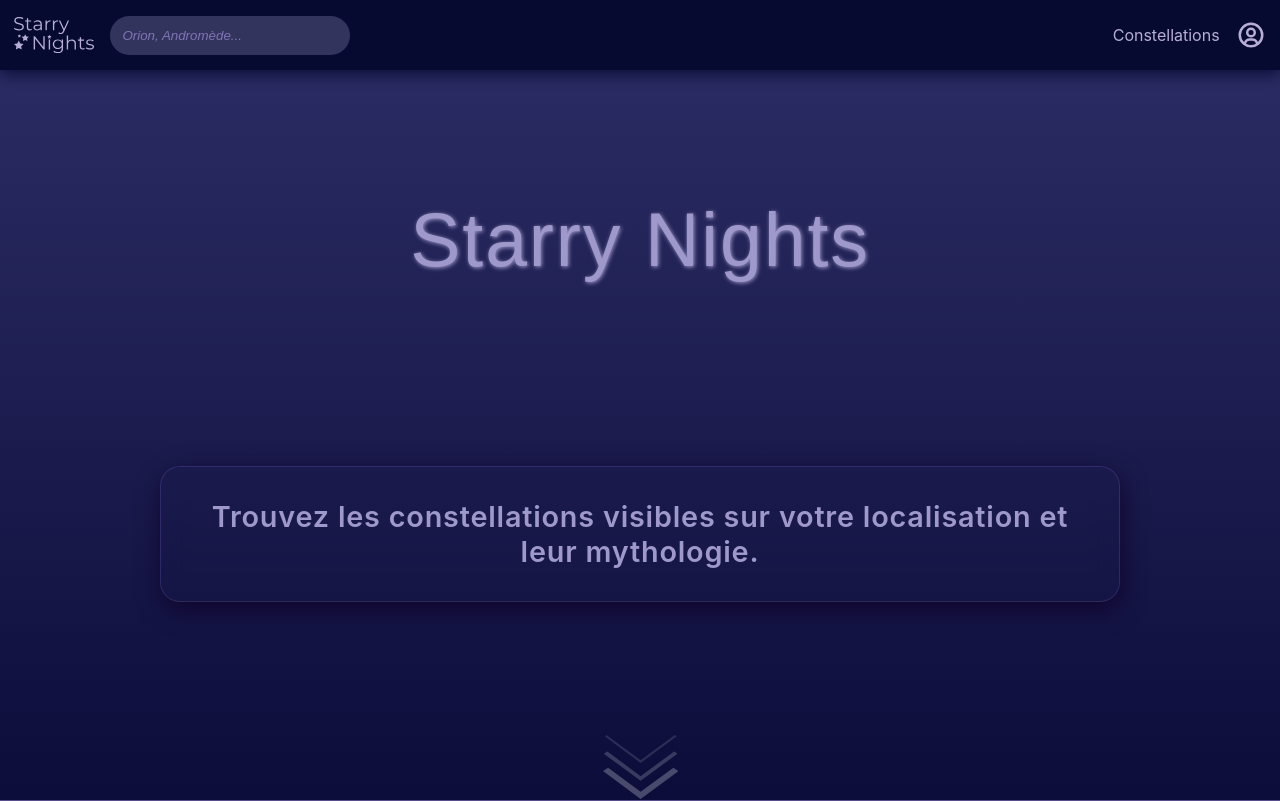
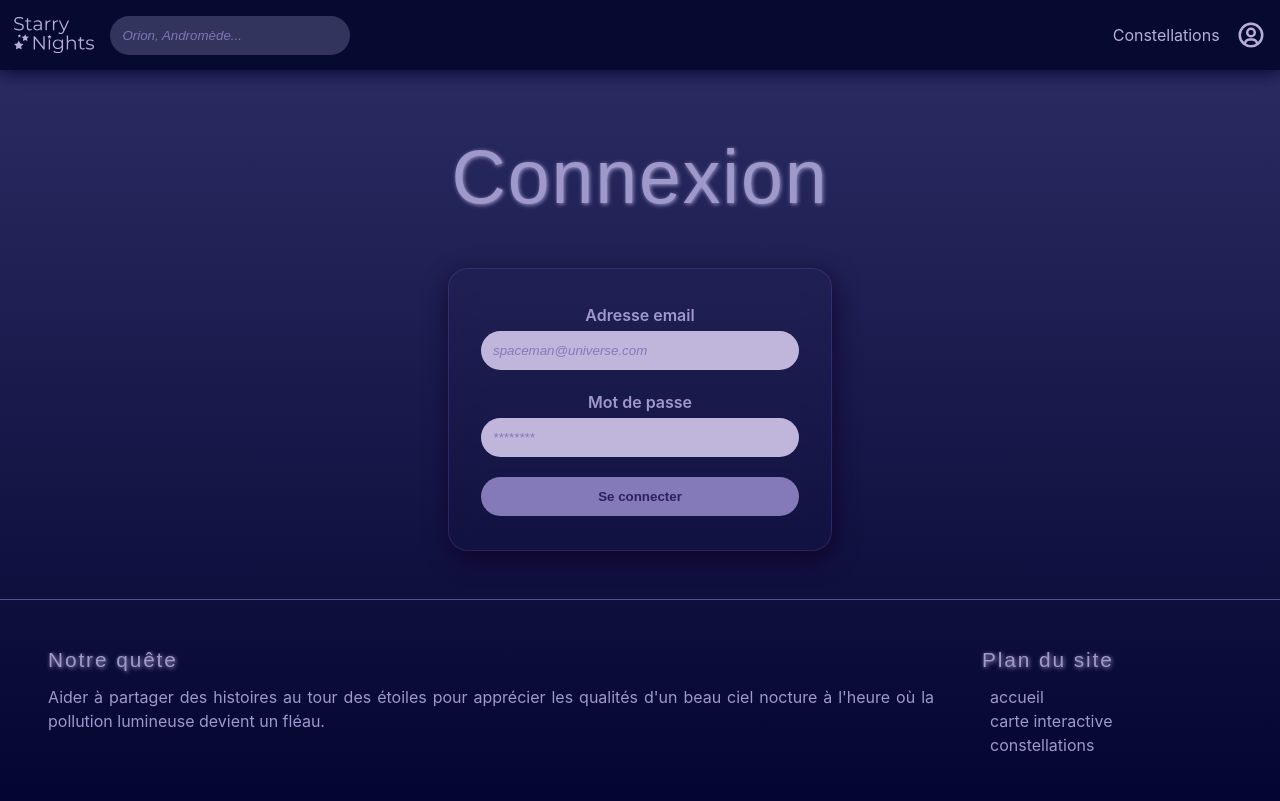
Before and after one commit to YTcorp/starry-nights-v2, a React (Create React App) app: page /login in a window 1280 px wide. Shown: the top 801 px of the page. Built offline with nearby package versions, Linux system fonts and the light colour scheme.

Commit message:
created login template

```diff
--- a/src/App.js
+++ b/src/App.js
@@ -1,12 +1,13 @@
 import Header from "./Components/organisms/Header/Header";
 import Footer from "./Components/organisms/Footer/Footer";
-import Homepage from "./Components/templates/Homepage";
+// import Homepage from "./Components/templates/Homepage";
+import Login from "./Components/templates/Login";
 
 function App() {
   return (
     <div className="App">
       <Header />
-      <Homepage />
+      <Login />
       <Footer />
     </div>
   );
--- /dev/null
+++ b/src/Components/templates/Login.js
@@ -0,0 +1,60 @@
+import React, { useState } from "react";
+import getLoginData from "../../store/features/login/getLoginData";
+
+export default function Login() {
+  const [email, setEmail] = useState("");
+  const [password, setPassword] = useState("");
+  const [errorMessage, setErrorMessage] = useState("");
+
+  const handleSubmit = (event) => {
+    event.preventDefault();
+    setErrorMessage("");
+    getLoginData(email, password);
+    console.log(getLoginData(email, password));
+  };
+
+  return (
+    <main className="Main Login">
+      <h1 className="Title Page-Title">Connexion</h1>
+
+      <form onSubmit={handleSubmit} className="Form Block Block--small">
+        {errorMessage.length > 0 && <p className="Error">{errorMessage}</p>}
+        <fieldset className="Fieldset">
+          <label className="Label" htmlFor="email">
+            Adresse email
+          </label>
+          <input
+            autocomplete="off"
+            className="Input"
+            id="email"
+            value={email}
+            onChange={({ target }) => setEmail(target.value)}
+            type="email"
+            placeholder="spaceman@universe.com"
+            required
+          />
+        </fieldset>
+
+        <fieldset className="Fieldset">
+          <label className="Label" htmlFor="password">
+            Mot de passe
+          </label>
+          <input
+            autocomplete="off"
+            className="Input"
+            id="password"
+            value={password}
+            onChange={({ target }) => setPassword(target.value)}
+            type="password"
+            placeholder="********"
+            required
+          />
+        </fieldset>
+
+        <button type="submit" className="Button">
+          Se connecter
+        </button>
+      </form>
+    </main>
+  );
+}
```
Also changed, not shown: src/Components/templates/Login.css (added).
